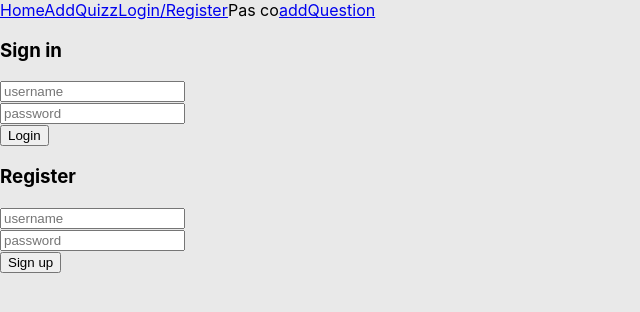
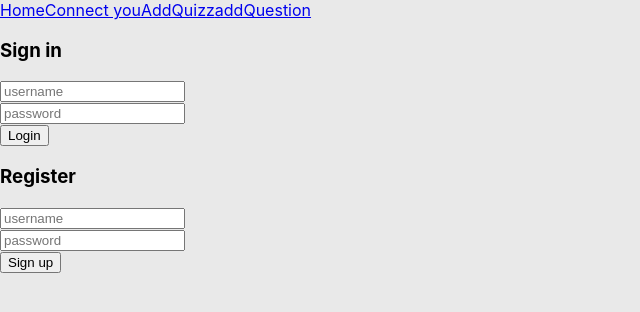
Before and after one commit to sarah-mrcrt/Munhwa-quiz, a React (Create React App) app in the folder app/front/src/: page /login in a window 1280 px wide. Shown: the top 312 px of the page, without its empty margins (0-640 px from the left). Built offline with nearby package versions, Linux system fonts and the light colour scheme; the HTML template or start-up script is replaced by a standard one.

Commit message:
connect/disconnet

```diff
--- a/app/front/src/App.js
+++ b/app/front/src/App.js
@@ -1,35 +1,30 @@
 import React from "react";
 import logo from './logo.svg';
+//Import React
+import {BrowserRouter, Switch, Route, Link,useParams} from "react-router-dom";
+import {useCookies} from 'react-cookie';
+import axios from 'axios';
+//Fichiers Lambdas
 import Login, {ProtectedRoute} from "./Login";
-import {useCookies} from 'react-cookie';
-
 import Home from "./Home.js";
+//Fichiers Quizz
 import Quizz from "./Quizz/Quizz.js";
 import Jouer from "./Quizz/Jouer.js";
-
 import AddQuizz from "./Quizz/AddQuizz.js";
 import AddQuestion from "./Quizz/AddQuestion.js";
-// import QuizzThumbnail from "./Quizz/QuizzThumbnail.js";
 
+function App(props) {
+  axios.defaults.headers.common['Authorization'] = 'Bearer ' + props.token;
+  const [cookies] = useCookies(['login']);
+  const msg = cookies.login && cookies.login.name ? "Disconnet you" : "Connect you";
 
-import {BrowserRouter, Switch, Route, Link,useParams} from "react-router-dom";
-
-function App() {
-  const [cookies] = useCookies(['login']);
-    const msg = cookies.login && cookies.login.username ? "connection OK" : "Pas co";
   return (
     <div className="App">
         <BrowserRouter>
         <header className="App-header">
           <Link  to={'/'}>Home</Link>
+          <Link  to={'/login'}>{msg}</Link>
           <Link  to={'/addQuizz'}>AddQuizz</Link>
-          <Link  to={'/login'}>Login/Register</Link>
-          {msg}
-          {/* if (msg=cookies.login){
-            <Link  to={'/login'}>{msg}</Link>
-          }else{
-            <Link  to={'/login'}>{msg}</Link>
-          } */}
           <Link  to={'/addQuestion'}>addQuestion</Link>
 
         </header>
--- a/app/front/src/Login.js
+++ b/app/front/src/Login.js
@@ -82,7 +82,7 @@ function Login() {
         }
     }
 
-    if (cookies.login && cookies.login.username) {
+    if (cookies.login && cookies.login.name) {
         return <button id="disconnect" onClick={disconnect}>disconnect</button>;
     }
     return <FormLogin onSignin={onSignin} onSignup={onSignup} usernameRef={usernameRef} passwordRef={passwordRef}/>
```
Also changed, not shown: 1 other file (tests, documents, lock files or other folders).
